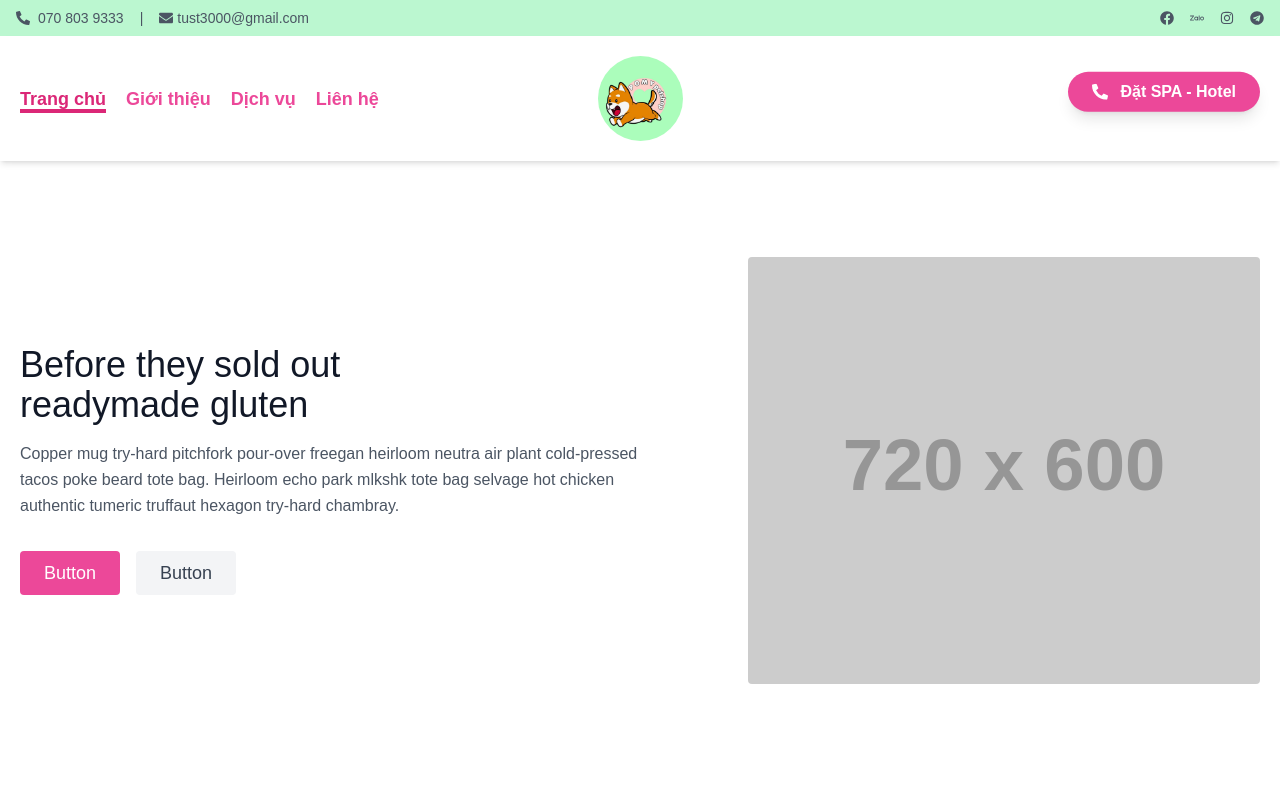
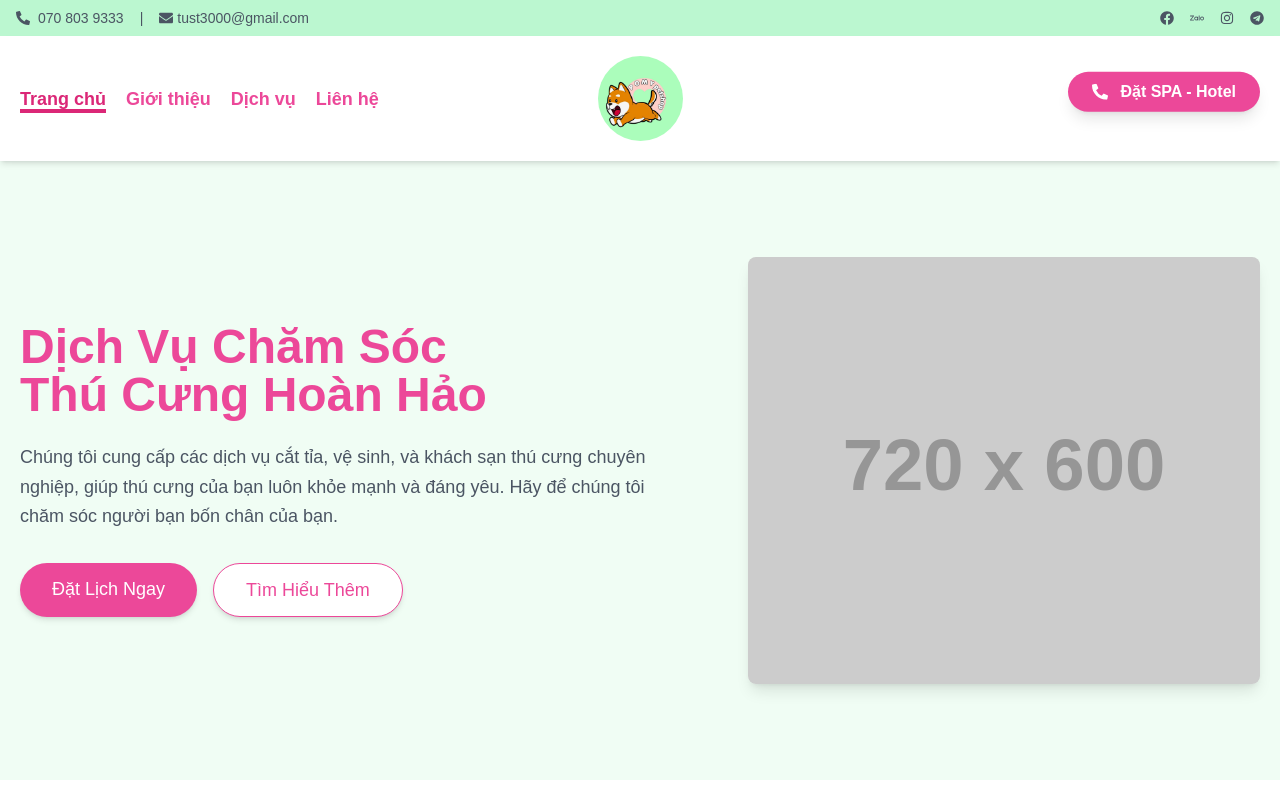
Before and after one commit to dangkhoa45/pomy-petshop, a Next.js app: page / in a window 1280 px wide. Shown: the top 800 px of the page. Built offline with nearby package versions, Linux system fonts and the light colour scheme.

Commit message:
update HeroSection on HomePage

```diff
--- a/src/components/HeroSection.tsx
+++ b/src/components/HeroSection.tsx
@@ -2,32 +2,32 @@ import Image from "next/image";
 
 function HeroSection() {
   return (
-    <section className="text-gray-600 body-font">
+    <section className="bg-green-50 text-gray-700 body-font">
       <div className="container mx-auto flex px-5 py-24 md:flex-row flex-col items-center">
         <div className="lg:flex-grow md:w-1/2 lg:pr-24 md:pr-16 flex flex-col md:items-start md:text-left mb-16 md:mb-0 items-center text-center">
-          <h1 className="title-font sm:text-4xl text-3xl mb-4 font-medium text-gray-900">
-            Before they sold out
+          <h1 className="title-font sm:text-5xl text-4xl mb-6 font-extrabold text-pink-500">
+            Dịch Vụ Chăm Sóc
             <br className="hidden lg:inline-block" />
-            readymade gluten
+            Thú Cưng Hoàn Hảo
           </h1>
-          <p className="mb-8 leading-relaxed">
-            Copper mug try-hard pitchfork pour-over freegan heirloom neutra air
-            plant cold-pressed tacos poke beard tote bag. Heirloom echo park
-            mlkshk tote bag selvage hot chicken authentic tumeric truffaut
-            hexagon try-hard chambray.
+          <p className="mb-8 leading-relaxed text-lg text-gray-600">
+            Chúng tôi cung cấp các dịch vụ cắt tỉa, vệ sinh, và khách sạn thú
+            cưng chuyên nghiệp, giúp thú cưng của bạn luôn khỏe mạnh và đáng
+            yêu. Hãy để chúng tôi chăm sóc người bạn bốn chân của bạn.
           </p>
           <div className="flex justify-center">
-            <button className="inline-flex text-white bg-pink-500 border-0 py-2 px-6 focus:outline-none hover:bg-pink-600 rounded text-lg">
-              Button
+            <button className="inline-flex text-white bg-pink-500 border-0 py-3 px-8 focus:outline-none hover:bg-pink-600 rounded-full text-lg shadow-md transition-all">
+              Đặt Lịch Ngay
             </button>
-            <button className="ml-4 inline-flex text-gray-700 bg-gray-100 border-0 py-2 px-6 focus:outline-none hover:bg-gray-200 rounded text-lg">
-              Button
+            <button className="ml-4 inline-flex text-pink-500 bg-white border border-pink-500 py-3 px-8 focus:outline-none hover:bg-pink-50 rounded-full text-lg shadow-md transition-all">
+              Tìm Hiểu Thêm
             </button>
           </div>
         </div>
+
         <div className="lg:max-w-lg lg:w-full md:w-1/2 w-5/6">
           <Image
-            className="object-cover object-center rounded"
+            className="object-cover object-center rounded-lg shadow-lg"
             alt="hero"
             src="https://dummyimage.com/720x600"
             width={720}
```
